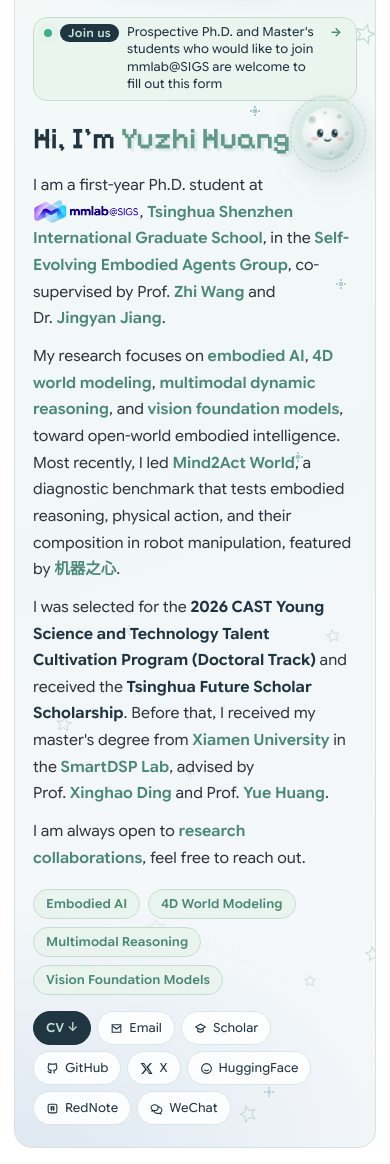
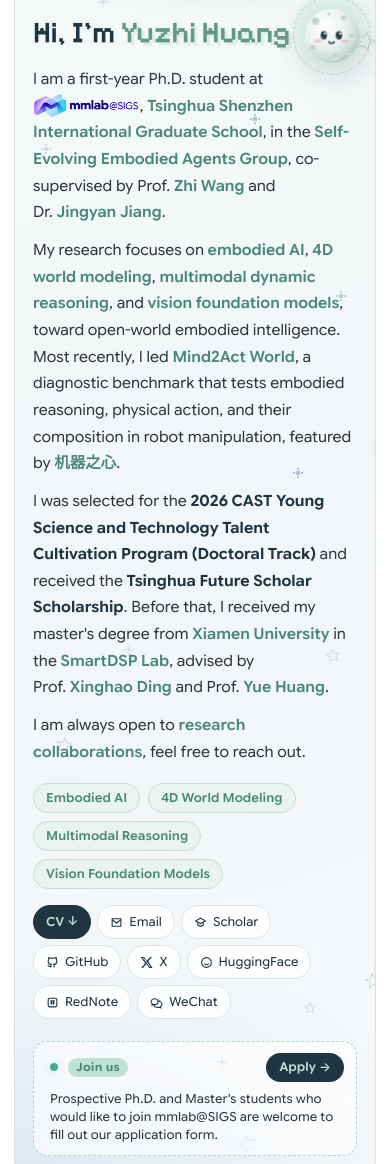
Before and after one commit to yu2hi13/yu2hi13.github.io, a plain HTML site: page index.html in a window 390 px wide. Shown: the part 378-1542 px from the top of the page. Drawn offline with Linux system fonts and the light colour scheme.

Commit message:
Moon in the card corner, recruiting strip at the bottom of the intro

```diff
--- a/index.html
+++ b/index.html
@@ -7,8 +7,8 @@
   <title>Yuzhi Huang · 黄誉之</title>
   <link rel="icon" type="image/png" sizes="64x64" href="images/favicon.png">
   <link rel="preload" href="fonts/PixelifySans-latin.woff2" as="font" type="font/woff2" crossorigin>
-  <link rel="stylesheet" href="styles.css?v=20261123-m2a9">
-  <script src="js/site.js?v=20261123-m2a9" defer></script>
+  <link rel="stylesheet" href="styles.css?v=20261123-m2a10">
+  <script src="js/site.js?v=20261123-m2a10" defer></script>
 </head>
 <body>
   <header class="header">
@@ -45,10 +45,7 @@
           <figcaption><span lang="zh-CN">黄誉之</span> · Tsinghua University</figcaption>
         </figure>
         <div class="intro-text">
-          <a class="intro-recruit" href="https://mmlabsigs.notion.site/mmlab"><span class="recruit-dot" aria-hidden="true"></span><b>Join us</b><span>Prospective Ph.D. and Master's students who would like to join mmlab@SIGS are welcome to fill out this form</span><span aria-hidden="true">→</span></a>
-          <div class="intro-hello">
-            <h1>Hi, I'm <span>Yuzhi Huang</span></h1>
-            <div class="moon" aria-hidden="true"><svg class="mface" viewBox="0 0 100 100"><defs>
+          <div class="moon" aria-hidden="true"><svg class="mface" viewBox="0 0 100 100"><defs>
 <radialGradient id="mn-base" cx="36%" cy="32%" r="74%"><stop offset="0" stop-color="#ffffff"/><stop offset=".55" stop-color="#e9f1ee"/><stop offset=".86" stop-color="#c9dad6"/><stop offset="1" stop-color="#aec6c0"/></radialGradient>
 <radialGradient id="mn-pit" cx="38%" cy="36%" r="70%"><stop offset="0" stop-color="#b9ccc8"/><stop offset=".75" stop-color="#cfddda"/><stop offset="1" stop-color="#dbe6e3"/></radialGradient>
 <linearGradient id="mn-rim" x1="0" y1="0" x2="1" y2="1"><stop offset="0" stop-color="#fff"/><stop offset="1" stop-color="#8fc4b2"/></linearGradient></defs>
@@ -58,6 +55,8 @@
 <g class="moon-eyes"><g class="eye"><ellipse cx="37" cy="47" rx="5.4" ry="7.2" fill="#203542"/><circle cx="38.9" cy="44" r="2" fill="#fff"/><circle cx="35.4" cy="50.5" r=".9" fill="#fff" opacity=".8"/></g><g class="eye"><ellipse cx="63" cy="47" rx="5.4" ry="7.2" fill="#203542"/><circle cx="64.9" cy="44" r="2" fill="#fff"/><circle cx="61.4" cy="50.5" r=".9" fill="#fff" opacity=".8"/></g><path class="eye-happy" d="M31 49q6 -8 12 0" fill="none" stroke="#203542" stroke-width="3.2" stroke-linecap="round"/><path class="eye-happy" d="M57 49q6 -8 12 0" fill="none" stroke="#203542" stroke-width="3.2" stroke-linecap="round"/></g>
 <path class="mouth" d="M45 59.5q5 4.6 10 0" fill="none" stroke="#203542" stroke-width="2.6" stroke-linecap="round"/>
 <path class="mouth-happy" d="M43.5 58h13q-.6 8 -6.5 8t-6.5 -8z" fill="#203542"/><path class="mouth-happy" d="M46.6 63.4q3.4 -2.6 6.8 0q-3.4 2.4 -6.8 0z" fill="#f08f86"/></g></svg></div>
+          <div class="intro-hello">
+            <h1>Hi, I'm <span>Yuzhi Huang</span></h1>
           </div>
           <p>I am a first-year Ph.D. student at <a class="lab-logo" href="https://mmlab-sigs.github.io/"><img src="images/mmlab-sigs-logo.png" width="160" height="35" alt="mmlab@SIGS"></a>, <a href="https://www.sigs.tsinghua.edu.cn/">Tsinghua Shenzhen International Graduate School</a>, in the <a href="https://mmlab-sigs.github.io/groups/self-evolving-embodied-agents-group/">Self-Evolving Embodied Agents Group</a>, co-supervised by Prof.&nbsp;<a href="http://zwang.inflexionlab.org/">Zhi&nbsp;Wang</a> and Dr.&nbsp;<a href="https://www.jiangjingyan.com/">Jingyan&nbsp;Jiang</a>.</p>
           <p>My research focuses on <a href="#research">embodied AI</a>, <a href="#research">4D world modeling</a>, <a href="#research">multimodal dynamic reasoning</a>, and <a href="#research">vision foundation models</a>, toward open-world embodied intelligence. Most recently, I led <a href="https://mind2act-world.com/">Mind2Act World</a>, a diagnostic benchmark that tests embodied reasoning, physical action, and their composition in robot manipulation, featured by <a href="https://mp.weixin.qq.com/s/seFOHQrSafNw3E9tKPEOpQ">机器之心</a>.</p>
@@ -77,6 +76,7 @@
             <button type="button" data-copy="Swaggyzz-13"><svg viewBox="0 0 24 24" fill="none" stroke="currentColor" stroke-width="2" aria-hidden="true"><path d="M8.5 5C4.9 5 2 7.4 2 10.4c0 1.7.9 3.2 2.4 4.2L3.8 17l2.8-1.3c.6.1 1.2.2 1.9.2 3.6 0 6.5-2.4 6.5-5.4S12.1 5 8.5 5Z"/><path d="M14.5 9c4.1 0 7.5 2.7 7.5 6 0 1.8-1 3.5-2.7 4.6l.7 2.4-3-1.3c-.8.2-1.6.3-2.5.3-3.8 0-7-2.3-7.4-5.3"/></svg>WeChat</button>
           </div>
         </div>
+        <a class="intro-recruit" href="https://mmlabsigs.notion.site/mmlab"><span class="recruit-dot" aria-hidden="true"></span><b>Join us</b><span class="recruit-text">Prospective Ph.D. and Master's students who would like to join mmlab@SIGS are welcome to fill out our application form.</span><span class="recruit-go">Apply <span aria-hidden="true">→</span></span></a>
       </div>
     </section>
 
--- a/styles.css
+++ b/styles.css
@@ -60,7 +60,7 @@ button { font: inherit; }
 
 /* ---------- intro card (moon theme) ---------- */
 .intro { padding-top: 34px; }
-.intro-card { position: relative; display: grid; grid-template-columns: 236px minmax(0, 1fr); gap: 48px; align-items: center; padding: 40px 44px 38px; border: 1px solid #d5e3dc; border-radius: 22px; overflow: hidden;
+.intro-card { position: relative; display: grid; grid-template-columns: 236px minmax(0, 1fr); gap: 30px 48px; align-items: center; padding: 40px 44px 38px; border: 1px solid #d5e3dc; border-radius: 22px; overflow: hidden;
   background:
     radial-gradient(520px 300px at 88% 8%, rgba(191,227,211,.55), transparent 70%),
     radial-gradient(600px 360px at 6% 100%, rgba(207,222,236,.6), transparent 70%),
@@ -77,7 +77,7 @@ button { font: inherit; }
 .intro-hello { display: flex; align-items: center; gap: 18px; margin-bottom: 18px; }
 .intro-hello h1 { margin: 0; font: 600 clamp(34px, 4.3vw, 54px)/1.05 var(--pixel); color: var(--ink); letter-spacing: -.01em; }
 .intro-hello h1 span { color: var(--green); text-shadow: 3px 3px 0 #deeee6; }
-.moon { position: relative; flex: none; width: 112px; height: 112px; margin: -14px 0; animation: bob 7s ease-in-out infinite; }
+.moon { float: right; position: relative; z-index: 2; width: 104px; height: 104px; margin: -18px -10px 4px 22px; shape-outside: circle(58%); animation: bob 7s ease-in-out infinite; }
 .moon { cursor: pointer; }
 .moon svg { position: relative; z-index: 1; filter: drop-shadow(0 0 14px rgba(214,240,229,.95)) drop-shadow(4px 8px 12px rgba(32,53,66,.18)); }
 .mface .moon-face { transform: translate(calc(var(--lx, 0) * 4px), calc(var(--ly, 0) * 3.4px)); transition: transform .35s cubic-bezier(.3,1.4,.5,1); }
@@ -92,11 +92,13 @@ button { font: inherit; }
 .moon.is-happy .eye-happy, .moon.is-happy .mouth-happy { opacity: 1; }
 .moon.is-happy svg { animation: boing .7s cubic-bezier(.3,1.6,.5,1); }
 @keyframes boing { 0% { transform: scale(1); } 30% { transform: scale(1.12, .92); } 60% { transform: scale(.96, 1.05); } 100% { transform: scale(1); } }
-.intro-recruit { display: inline-flex; align-items: center; gap: 8px; max-width: 100%; margin: 0 0 30px; padding: 6px 14px 6px 10px; border: 1px solid var(--line-mint); border-radius: 999px; background: rgba(234,244,238,.9); color: var(--ink); font-size: 13px; line-height: 1.4; transition: background .2s, border-color .2s; }
-.intro-recruit b { flex: none; padding: 1px 8px; border-radius: 999px; background: var(--ink); color: var(--mint); font-size: 11.5px; font-weight: 600; letter-spacing: .02em; }
-.intro-recruit span:last-child { flex: none; color: var(--accent); font-weight: 700; transition: transform .2s; }
-.intro-recruit:hover { background: var(--mint); border-color: #9ccbb8; text-decoration: none; }
-.intro-recruit:hover span:last-child { transform: translateX(3px); }
+.intro-recruit { grid-column: 1 / -1; position: relative; z-index: 1; display: flex; align-items: center; gap: 10px; padding: 11px 12px 11px 16px; border: 1px dashed #b4d3c6; border-radius: 14px; background: rgba(255,255,255,.62); color: var(--ink); font-size: 13.5px; line-height: 1.45; transition: background .2s, border-color .2s; }
+.intro-recruit b { flex: none; padding: 1px 8px; border-radius: 999px; background: var(--mint); color: var(--accent); font-size: 11.5px; font-weight: 700; letter-spacing: .02em; }
+.recruit-text { flex: 1; min-width: 0; color: var(--body); }
+.recruit-go { flex: none; padding: 5px 13px; border-radius: 999px; background: var(--ink); color: var(--mint); font-size: 12.5px; font-weight: 600; }
+.recruit-go span { display: inline-block; transition: transform .2s; }
+.intro-recruit:hover { background: var(--mint-soft); border-style: solid; border-color: #9ccbb8; text-decoration: none; }
+.intro-recruit:hover .recruit-go span { transform: translateX(3px); }
 .recruit-dot { flex: none; width: 8px; height: 8px; border-radius: 50%; background: #3fae8c; box-shadow: 0 0 0 0 rgba(63,174,140,.5); animation: ping 2s infinite; }
 @keyframes ping { 70% { box-shadow: 0 0 0 7px rgba(63,174,140,0); } 100% { box-shadow: 0 0 0 0 rgba(63,174,140,0); } }
 .moon::before { content: ""; position: absolute; inset: -22%; border-radius: 50%; background: radial-gradient(circle at 42% 40%, rgba(191,227,211,.75), rgba(191,227,211,.18) 45%, transparent 68%); animation: halo 6s ease-in-out infinite; }
@@ -254,7 +256,7 @@ button { font: inherit; }
 }
 @media (max-width: 920px) {
   .intro-card { grid-template-columns: 180px minmax(0, 1fr); gap: 28px; padding: 30px; }
-  .moon { width: 72px; height: 72px; }
+  .moon { width: 76px; height: 76px; margin: -10px -6px 4px 16px; }
   .menu-button { display: block; }
   .nav { position: absolute; top: 54px; left: 0; right: 0; display: none; flex-direction: column; align-items: stretch; gap: 2px; padding: 8px; background: #fff; border: 1px solid var(--line); border-radius: 18px; box-shadow: 0 10px 30px rgba(32,53,66,.12); }
   .nav.open { display: flex; }
@@ -279,10 +281,11 @@ button { font: inherit; }
   .intro-photo { max-width: 190px; margin: 0 auto; }
   .intro-photo figcaption { white-space: nowrap; font-size: 10px; letter-spacing: .03em; }
   .intro-hello { gap: 10px; }
-  .intro-recruit { align-items: flex-start; font-size: 12.5px; border-radius: 14px; margin-bottom: 22px; }
-  .intro-recruit .recruit-dot { margin-top: 5px; }
+  .intro-recruit { flex-wrap: wrap; gap: 8px 10px; font-size: 12.5px; }
+  .recruit-text { order: 3; flex-basis: 100%; }
+  .recruit-go { margin-left: auto; }
   .intro-hello h1 { font-size: 30px; }
-  .moon { width: 56px; height: 56px; }
+  .moon { width: 58px; height: 58px; margin: -6px -4px 2px 10px; }
   .intro-text p { font-size: 15.5px; }
   .wrap { width: calc(100% - 28px); }
   .chapter-no { font-size: 34px; padding-right: 12px; }
```
